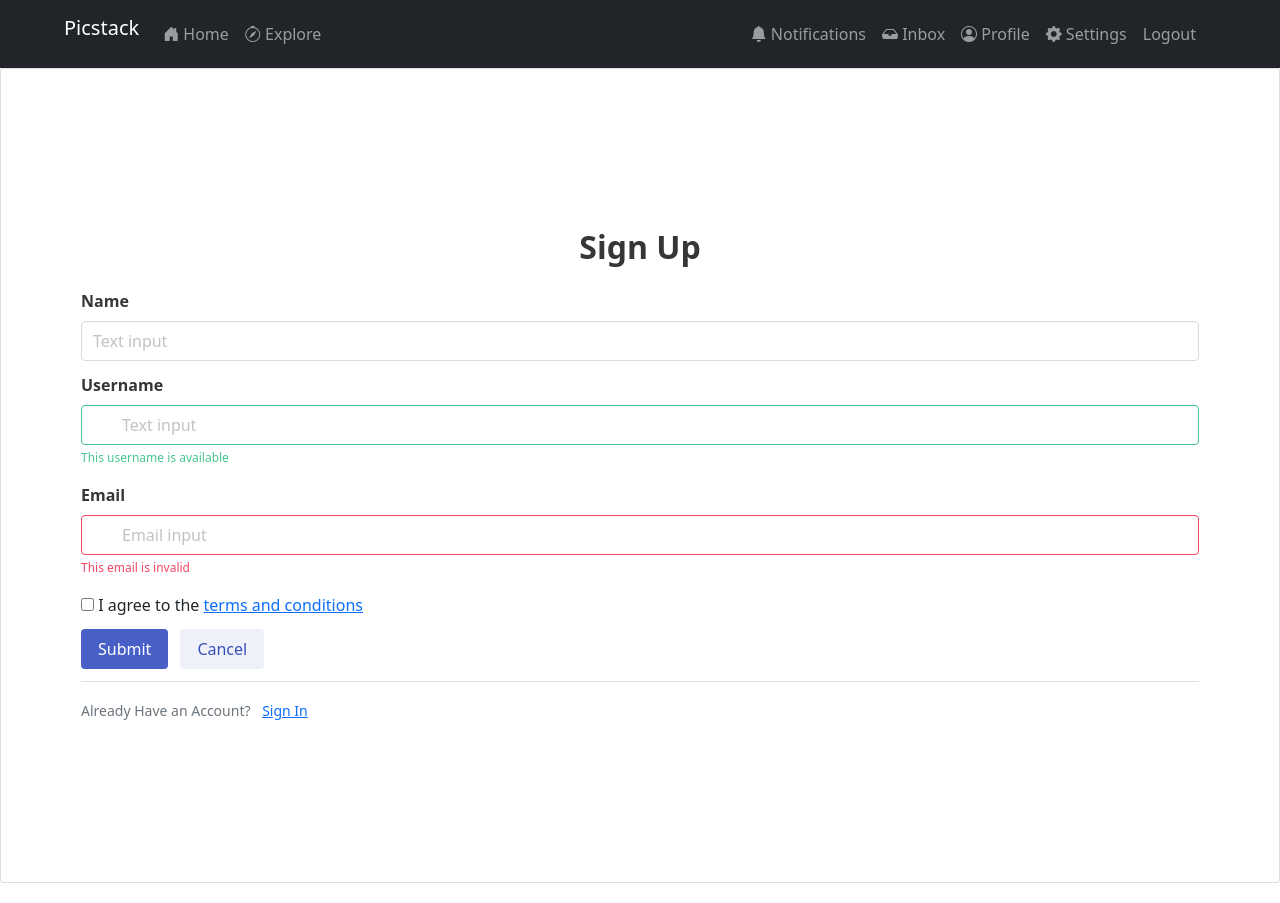
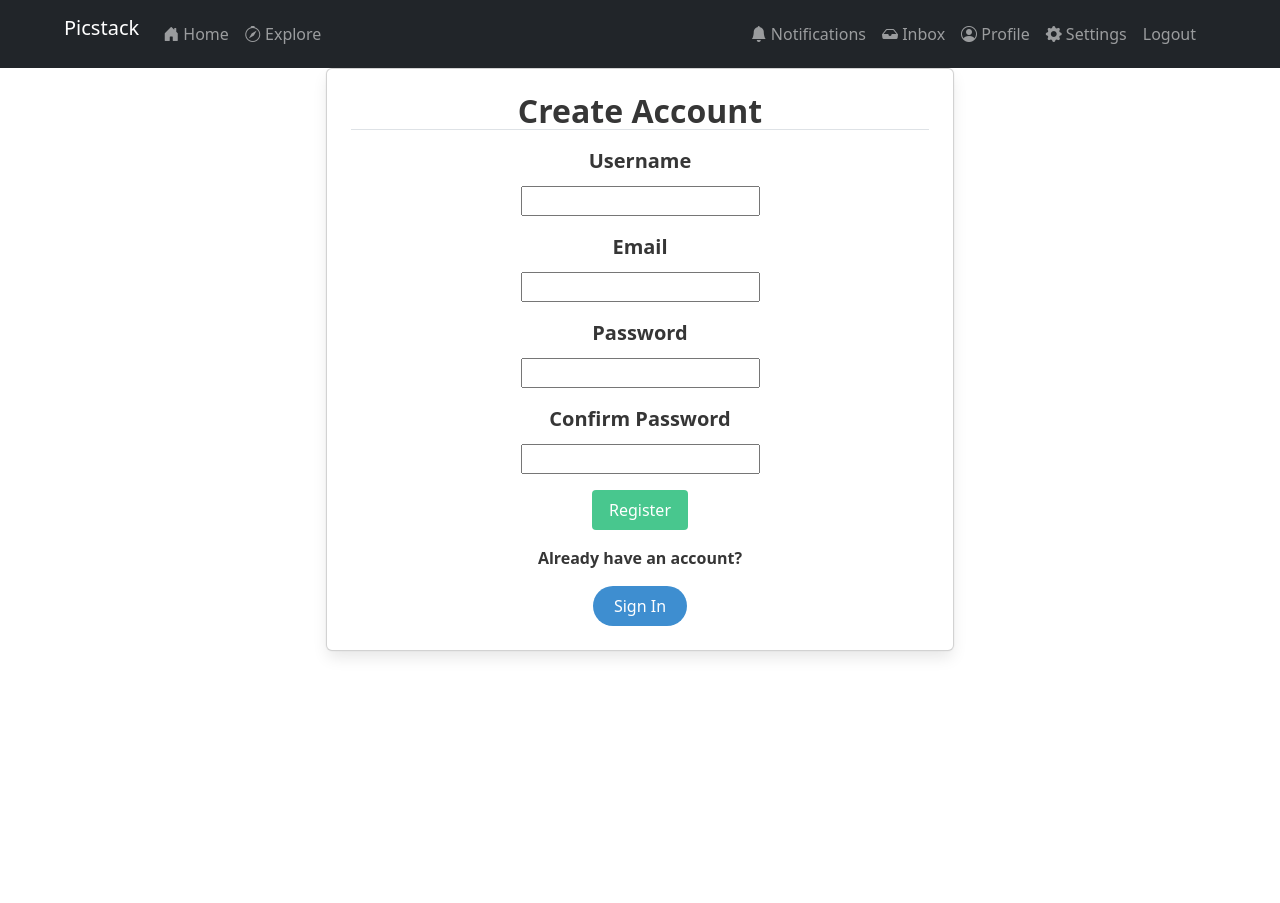
Before and after one commit to kelvinmburu/picstack, a Django app: template picsapp/templates/picsapp/register.html in a window 1280 px wide. After the commit the page ends 657 px from the top, so only its background shows below. Run offline with Django 4.2, Linux system fonts and the light colour scheme; the template is opened without the code that fills it, so the values that code supplies are empty, except form fields; tables that the repository leaves empty hold one stand-in row (values such as "Sample post"); form fields are guessed from the names that the template uses.

Commit message:
fix: fixed login and signup forms

```diff
--- a/picsapp/templates/picsapp/login.html
+++ b/picsapp/templates/picsapp/login.html
@@ -50,7 +50,7 @@
                     </div>
                     <input type="hidden" name="next" value="{{ next }}">
                     <p><strong>OR</strong></p>
-                    <a class="button is-info is-rounded" style="text-decoration: none;">Create Account</a>
+                    <a href="{% url 'register' %}" class="button is-info is-rounded" style="text-decoration: none;">Create Account</a>
                 </form>
             </div>
 
--- a/picsapp/templates/picsapp/register.html
+++ b/picsapp/templates/picsapp/register.html
@@ -3,65 +3,68 @@
 
 {% block body %}
 {% include 'navbar.html' %}
-<div class="content-section">
-    <h1 class="text-center title">Sign Up</h1>
+
+<div class="columns is-mobile has-text-centered">
+    <div class="column is-half is-offset-one-quarter">
+
+        <div class="card">
+            <div class="card-content">
+                <form method="post" action="" role="form">
+                    {% csrf_token %}
+                    <legend class="border-bottom mb-3 title is-3">Create Account</legend>
                     <div class="field">
-        <label class="label">Name</label>
-        <div class="control">
-            <input class="input" type="text" placeholder="Text input">
-        </div>
-    </div>
-
-    <div class="field">
-        <label class="label">Username</label>
-        <div class="control has-icons-left has-icons-right">
-            <input class="input is-success" type="text" placeholder="Text input" value="">
-            <span class="icon is-small is-left">
-                <i class="fas fa-user"></i>
-            </span>
-            <span class="icon is-small is-right">
-                <i class="fas fa-check"></i>
-            </span>
-        </div>
-        <p class="help is-success">This username is available</p>
-    </div>
-
-    <div class="field">
-        <label class="label">Email</label>
-        <div class="control has-icons-left has-icons-right">
-            <input class="input is-danger" type="email" placeholder="Email input" value="">
+                        <p class="control has-icons-left has-icons-right">
+                            <label class="label is-medium">Username</label>
+                            {{ form.username }}
                             <span class="icon is-small is-left">
                                 <i class="fas fa-envelope"></i>
                             </span>
-            <span class="icon is-small is-right">
-                <i class="fas fa-exclamation-triangle"></i>
+                        </p>
+                    </div>
+                    <div class="field">
+                        <p class="control has-icons-left has-icons-right">
+                            <label class="label is-medium">Email</label>
+                            {{ form.email }}
+                            <span class="icon is-small is-left">
+                                <i class="fas fa-envelope"></i>
                             </span>
+                        </p>
                     </div>
-        <p class="help is-danger">This email is invalid</p>
+                    <div class="field">
+                        <p class="control has-icons-left has-icons-right">
+                            <label class="label is-medium">Password</label>
+                            {{ form.password }}
+                            <span class="icon is-small is-left">
+                                <i class="fas fa-envelope"></i>
+                            </span>
+                        </p>
                     </div>
-
                     <div class="field">
-        <div class="control">
-            <label class="checkbox">
-                <input type="checkbox">
-                I agree to the <a href="#">terms and conditions</a>
-            </label>
+                        <p class="control has-icons-left has-icons-right">
+                            <label class="label is-medium">Confirm Password</label>
+                            {{ form.confirm_password }}
+                            <span class="icon is-small is-left">
+                                <i class="fas fa-envelope"></i>
+                            </span>
+                        </p>
+                    </div>
+                    <div class="row">
+                        <div class="col s12">
+                            <span style="color: red; font-weight: bold;">{{ form.errors }}</span>
                         </div>
                     </div>
-
-    <div class="field is-grouped">
-        <div class="control">
-            <button class="button is-link">Submit</button>
+                    <div class="field">
+                        <p class="control">
+                            <button type="submit" name="action" class="button is-success">
+                                Register
+                            </button>
+                        </p>
                     </div>
-        <div class="control">
-            <button class="button is-link is-light">Cancel</button>
+                    <p><strong>Already have an account?</strong></p>
+                    <a href="{% url 'login' %}" class="button is-info is-rounded" style="text-decoration: none;">Sign In</a>
+                </form>
             </div>
         </div>
-
-    <div class="border-top pt-3">
-        <small class="text-muted">
-            Already Have an Account? <a class="ml-2" href="#">Sign In</a>
-        </small>
     </div>
 </div>
 
```
Lines whose indentation alone changed are shown as unchanged.
